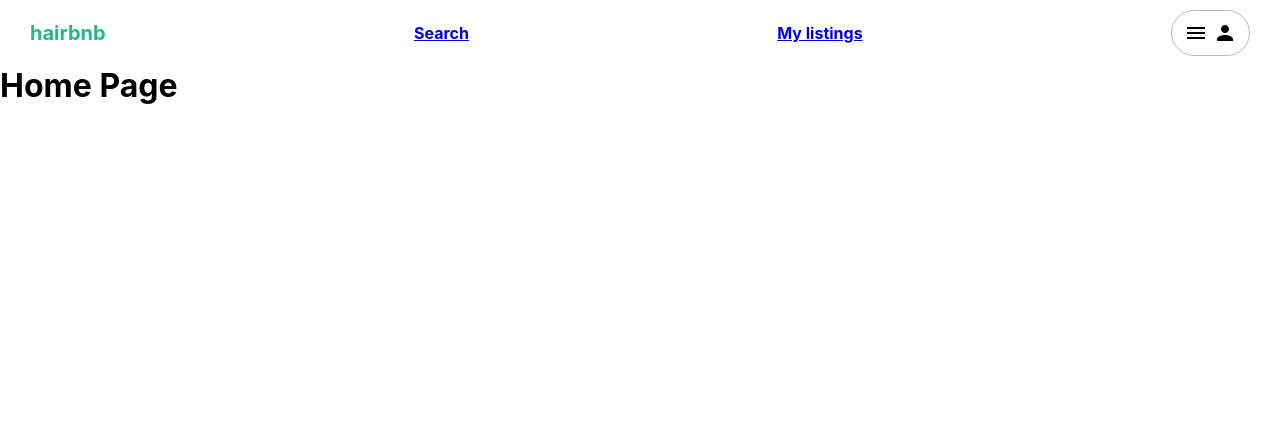
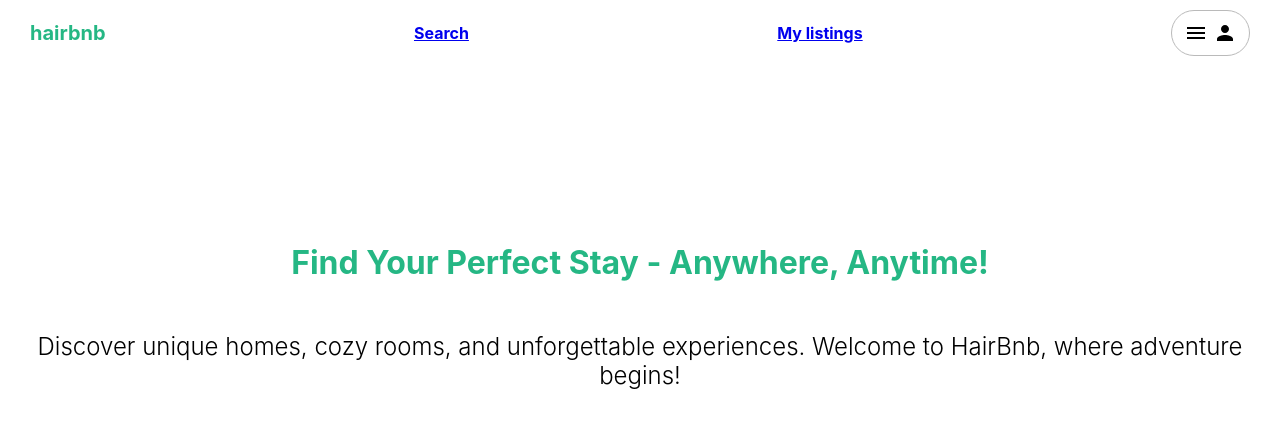
Before and after one commit to denmit99/hairbnb-front, a React (Create React App) app: page / in a window 1280 px wide. Shown: the top 428 px of the page. Built offline with nearby package versions, Linux system fonts and the light colour scheme.

Commit message:
Finish search and home pages

```diff
--- a/src/App.tsx
+++ b/src/App.tsx
@@ -9,13 +9,14 @@ import ListingsCreatePage from "./components/pages/ListingsCreatePage";
 import HostListingsPage from "./components/pages/HostListingsPage";
 import TestPage from "./components/pages/TestPage";
 import ListingPage from "./components/pages/ListingPage";
+import HomePage from "./components/pages/HomePage";
 
 function App() {
   return (
     <>
       <Navbar />
       <Routes>
-        <Route path="/" element={<h1>Home Page</h1>}></Route>
+        <Route path="/" element={<HomePage />}></Route>
         <Route path="/register" element={<RegistrationPage />}></Route>
         <Route path="/login" element={<LoginPage />}></Route>
         <Route
--- a/src/components/navbar/Navbar.tsx
+++ b/src/components/navbar/Navbar.tsx
@@ -2,12 +2,19 @@ import ConfirmButton from "../ui/ConfirmButon";
 import PersonIcon from "@mui/icons-material/Person";
 import MenuIcon from "@mui/icons-material/Menu";
 import "./Navbar.css";
-import { Link } from "react-router-dom";
+import { Link, useNavigate } from "react-router-dom";
 
 export default function Navbar() {
+  const navigate = useNavigate();
+
   return (
     <nav className="nav-bar">
-      <p className="hairbnb-title" onClick={() => {}}>
+      <p
+        className="hairbnb-title"
+        onClick={() => {
+          navigate("/");
+        }}
+      >
         hairbnb
       </p>
       <Link to="/listings">
--- a/src/components/pages/BasicForm.css
+++ b/src/components/pages/BasicForm.css
@@ -2,7 +2,6 @@
     display: flex;
     flex-direction: column;
     align-items: center;
-    /* background-color: rgb(225, 237, 248); */
     background-color: rgb(243, 243, 243);
     width: 800px;
     border-color: rgb(186, 186, 186);
--- /dev/null
+++ b/src/components/pages/HomePage.css
@@ -0,0 +1,21 @@
+.home-page {
+    height: 500px;
+    display: flex;
+    flex-direction: column;
+    justify-content: center;
+    align-items: center;
+    text-align: center;
+}
+
+.home-page h1 {
+    color: #25b784;
+    padding-left: 25px;
+        padding-right: 25px;
+}
+
+.home-page h2 {
+    padding-left: 25px;
+    padding-right: 25px;
+    font-weight: 300;
+    padding-top: 50px;
+}
--- /dev/null
+++ b/src/components/pages/HomePage.tsx
@@ -0,0 +1,13 @@
+import "./HomePage.css";
+
+export default function HomePage() {
+  return (
+    <div className="home-page">
+      <h1>Find Your Perfect Stay - Anywhere, Anytime!</h1>
+      <h2>
+        Discover unique homes, cozy rooms, and unforgettable experiences.
+        Welcome to HairBnb, where adventure begins!
+      </h2>
+    </div>
+  );
+}
--- a/src/components/pages/HostListings.css
+++ b/src/components/pages/HostListings.css
@@ -6,11 +6,9 @@
   }
 
 .host-listing-list {
-    /* background-color: red; */
     display: flex;
     flex-direction: column;
     width: 100%;
-
 }
 
 .host-listing-page-box {
--- a/src/components/pages/HostListingsPage.tsx
+++ b/src/components/pages/HostListingsPage.tsx
@@ -5,6 +5,7 @@ import axiosInstance from "../../api/axios";
 import { AxiosError } from "axios";
 import { ErrorResponse, useNavigate } from "react-router-dom";
 import ConfirmButton from "../ui/ConfirmButon";
+import { Skeleton } from "@mui/material";
 
 const HOST_LISTINGS_URL = "/host/listings";
 
@@ -45,12 +46,15 @@ export default function HostListingsPage() {
     try {
       var response = await axiosInstance.delete(`${HOST_LISTINGS_URL}/${id}`);
       setListings((prev) => prev.filter((l) => l.id !== id));
-      // window.location.reload();
     } catch (error: AxiosError<ErrorResponse> | unknown) {}
   };
 
   if (loading) {
-    return <div>Loading...</div>;
+    return (
+      <>
+        <div className="host-listing-page-box">Loading...</div>
+      </>
+    );
   }
 
   return (
--- a/src/components/pages/Listing.css
+++ b/src/components/pages/Listing.css
@@ -1,5 +1,4 @@
 .listing-page {
-    /* background-color: red; */
     margin-left: 100px;
     margin-right: 100px;
     display: flex;
--- a/src/components/pages/ListingsPage.tsx
+++ b/src/components/pages/ListingsPage.tsx
@@ -18,14 +18,38 @@ interface Listing {
   currency: string;
 }
 
+interface ListingSearchParameters {
+  city: string;
+  minPrice: number | null;
+  maxPrice: number | null;
+  numberOfGuests: number | null;
+}
+
 function ListingsPage() {
   const navigate = useNavigate();
   const [loading, setLoading] = useState(true);
   const [listings, setListings] = useState<Listing[]>([]);
 
+  const [searchParameters, setSearchParameters] =
+    useState<ListingSearchParameters>({
+      city: "",
+      minPrice: null,
+      maxPrice: null,
+      numberOfGuests: null,
+    });
+
   const getListings = async () => {
     try {
-      var response = await axiosInstance.post(LISTINGS_URL, JSON.stringify({}));
+      var response = await axiosInstance.post(
+        LISTINGS_URL,
+        JSON.stringify({
+          citySubstring: searchParameters.city,
+          minPrice: searchParameters.minPrice,
+          maxPrice: searchParameters.maxPrice,
+          numberOfGuests: searchParameters.numberOfGuests,
+          currency: "EUR",
+        })
+      );
       setListings(response.data);
       console.log(response.data);
     } catch (error: AxiosError<ErrorResponse> | unknown) {
@@ -38,56 +62,9 @@ function ListingsPage() {
     getListings();
   }, []);
 
-  // const listings = [
-  //   {
-  //     id: 1,
-  //     name: "Apartment, Barcelona",
-  //     description: "Apartment Casa Nanit near Camp Nou",
-  //     beds: "1 queen size bed",
-  //     price: 101,
-  //     src: "apartment1.jpg",
-  //   },
-  //   {
-  //     id: 2,
-  //     name: "Apartment, Barcelona",
-  //     description: "Cozy studio Barcelona Center",
-  //     beds: "1 queen size bed",
-  //     price: 121,
-  //     src: "apartment2.jpg",
-  //   },
-  //   {
-  //     id: 1,
-  //     name: "Apartment, Barcelona",
-  //     description: "Apartment Casa Nanit near Camp Nou",
-  //     beds: "1 queen size bed",
-  //     price: 77,
-  //     src: "apartment3.jpg",
-  //   },
-  //   {
-  //     id: 2,
-  //     name: "Apartment, Barcelona",
-  //     description: "Apartment Casa Nanit near Camp Nou",
-  //     beds: "1 queen size bed",
-  //     price: 55,
-  //     src: "apartment4.jpg",
-  //   },
-  //   {
-  //     id: 1,
-  //     name: "Apartment, Barcelona",
-  //     description: "Apartment Casa Nanit near Camp Nou",
-  //     beds: "1 queen size bed",
-  //     price: 35,
-  //     src: "apartment5.jpg",
-  //   },
-  //   {
-  //     id: 2,
-  //     name: "House, Barcelona",
-  //     description: "Apartment Casa Nanit near Camp Nou",
-  //     beds: "1 queen size bed",
-  //     price: 230,
-  //     src: "apartment6.jpg",
-  //   },
-  // ];
+  useEffect(() => {
+    getListings();
+  }, [searchParameters]);
 
   if (loading) {
     return <div>Loading...</div>;
@@ -95,12 +72,6 @@ function ListingsPage() {
 
   return (
     <>
-      {/* <div className="listings-box">
-        <h1>Listings</h1>
-        <div className="listing">hello</div>
-        <div className="listing">hello</div>
-      </div> */}
-
       <div className="listing-box">
         <section className="search-bar-container">
           <div className="search-bar">
@@ -110,25 +81,58 @@ function ListingsPage() {
                 className="search-input"
                 placeholder="Where?"
                 maxLength={100}
+                onChange={(e) => {
+                  setSearchParameters({
+                    ...searchParameters,
+                    city: e.target.value,
+                  });
+                }}
               />
             </div>
             <div className="search-bar-segment left-bordered">
-              <label>Price from</label>
-              <input className="search-input" placeholder="Min Price" />
+              <label>Price from (€)</label>
+              <input
+                className="search-input"
+                placeholder="Min Price"
+                onChange={(e) => {
+                  setSearchParameters({
+                    ...searchParameters,
+                    minPrice: parseFloat(e.target.value),
+                  });
+                }}
+              />
             </div>
             <div className="search-bar-segment left-bordered">
               <label>To</label>
-              <input className="search-input" placeholder="Max Price" />
+              <input
+                className="search-input"
+                placeholder="Max Price"
+                onChange={(e) => {
+                  setSearchParameters({
+                    ...searchParameters,
+                    maxPrice: parseFloat(e.target.value),
+                  });
+                }}
+              />
             </div>
             <div className="search-bar-segment left-bordered">
               <label>№ of Guests</label>
-              <input className="search-input" placeholder="How Many Guests?" />
+              <input
+                className="search-input"
+                placeholder="How Many Guests?"
+                onChange={(e) => {
+                  setSearchParameters({
+                    ...searchParameters,
+                    numberOfGuests: parseFloat(e.target.value),
+                  });
+                }}
+              />
             </div>
 
-            <button className="search-button">
+            {/* <button className="search-button">
               <FaSearch className="search-icon" />
               Search
-            </button>
+            </button> */}
           </div>
         </section>
         <div className="listing-grid">
@@ -159,30 +163,6 @@ function ListingsPage() {
             );
           })}
         </div>
-
-        {/* <div className="listing-grid">
-          {listings.map((l) => {
-            return (
-              <>
-                <div key={l.id} className="card-container">
-                  <div className="listing-card">
-
-                    <img src={`images/${l.src}`} />
-                    <div className="listing-card-content">
-                      <p className="listing-title">{l.name}</p>
-                      <p className="listing-description">{l.description}</p>
-                      <p className="listing-description">{l.beds}</p>
-                      <div className="listing-price">
-                        <p className="listing-price-sum">€{l.price}</p>
-                        <p>per night</p>
-                      </div>
-                    </div>
-                  </div>
-                </div>
-              </>
-            );
-          })}
-        </div> */}
       </div>
     </>
   );
--- a/src/components/pages/RegLog.css
+++ b/src/components/pages/RegLog.css
@@ -20,7 +20,6 @@
     padding-right: 25px;
     padding-top: 20px;
     padding-bottom: 20px;
-    /* min-height: 100vh; */
   }
 
   .reglog-title {
--- a/src/components/pages/UploadFile.css
+++ b/src/components/pages/UploadFile.css
@@ -1,6 +1,4 @@
 .upload-file {
-
     background-color: red;
     height: 50px;
-
 }
```
Also changed, not shown: src/components/pages/Listings.css (+0 -7 lines), 1 other file (tests, documents, lock files or other folders).
